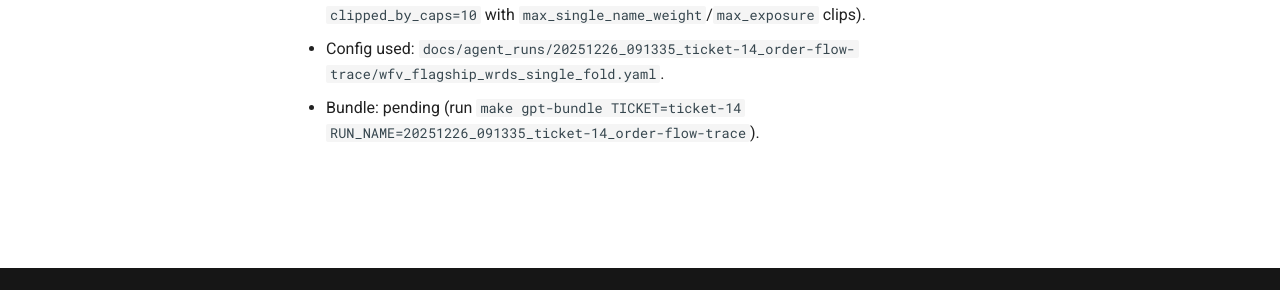
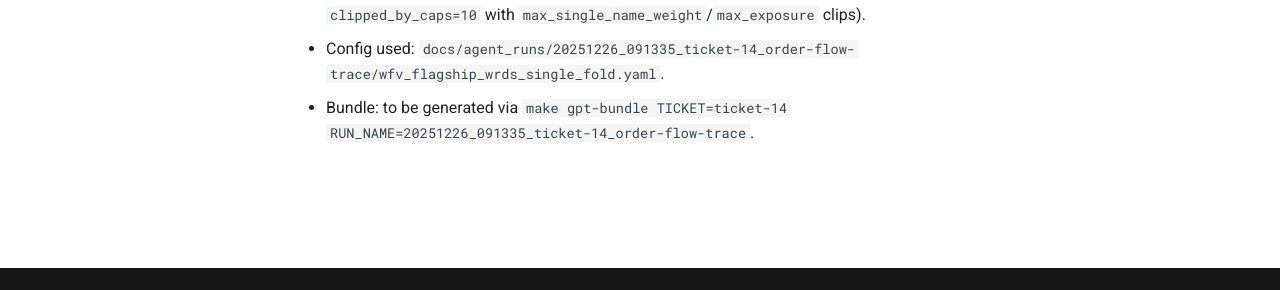
Before and after one commit to MateoBodon/microalpha, an MkDocs documentation site: the page built from docs/agent_runs/20251226_091335_ticket-14_order-flow-trace/RESULTS.md, in a window 1280 px wide. Shown: the part 568-858 px from the top of the page. Built offline with MkDocs 1.6.1 and Material for MkDocs 9.7.7, drawn with Linux system fonts in a browser that asks for light colours.

Commit message:
ticket-14: prep bundle log
Tests: not run (log update)

Artifacts: none

Docs: docs/agent_runs/20251226_091335_ticket-14_order-flow-trace/RESULTS.md

```diff
--- a/docs/agent_runs/20251226_091335_ticket-14_order-flow-trace/RESULTS.md
+++ b/docs/agent_runs/20251226_091335_ticket-14_order-flow-trace/RESULTS.md
@@ -6,4 +6,4 @@
   - Pre-fix (expected fail): `artifacts/wrds_flagship_debug/2025-12-26T09-33-29Z-695a387/` (non-degenerate rejected all candidates; `folds.json` shows `diagnostic_reason=no_orders` with drop reasons in order-flow payloads).
   - Post-fix: `artifacts/wrds_flagship_debug/2025-12-26T09-44-24Z-695a387/` (single-fold WFV succeeds; `num_trades=12`, `total_turnover=2964947.94`; order-flow summary shows `clipped_by_caps=10` with `max_single_name_weight`/`max_exposure` clips).
 - Config used: `docs/agent_runs/20251226_091335_ticket-14_order-flow-trace/wfv_flagship_wrds_single_fold.yaml`.
-- Bundle: pending (run `make gpt-bundle TICKET=ticket-14 RUN_NAME=20251226_091335_ticket-14_order-flow-trace`).
+- Bundle: to be generated via `make gpt-bundle TICKET=ticket-14 RUN_NAME=20251226_091335_ticket-14_order-flow-trace`.
```
